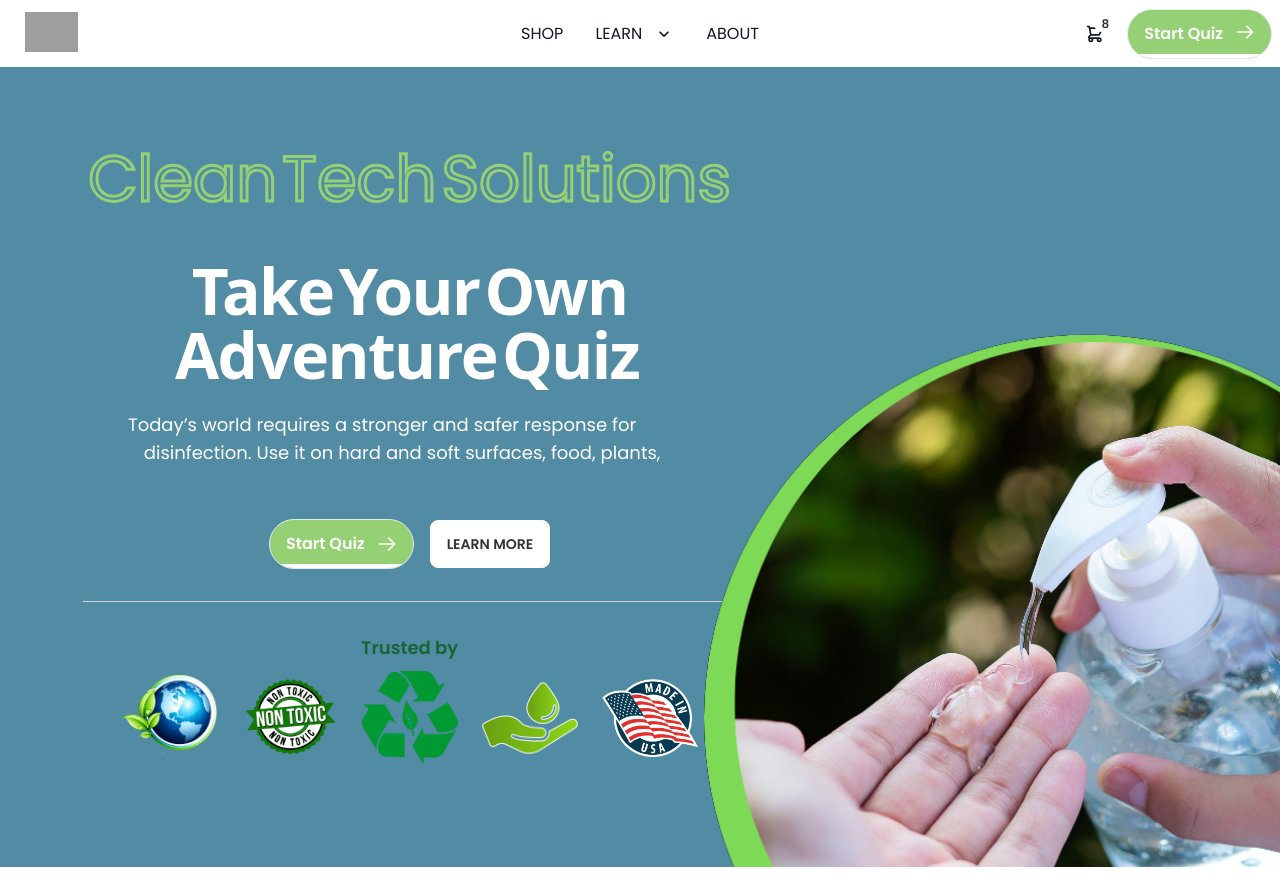
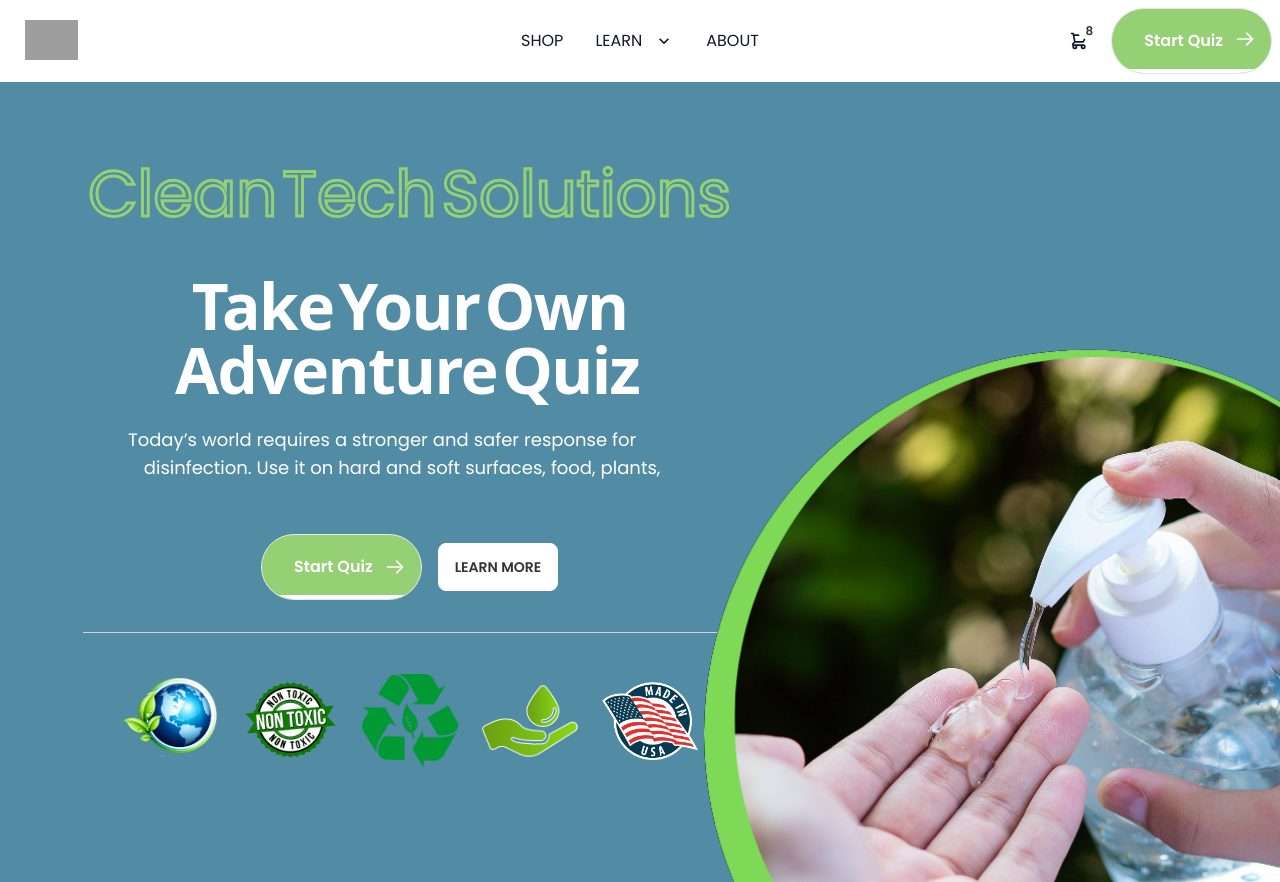
Before and after one commit to dag-bag/clean-solutions, a Next.js app: page / in a window 1280 px wide. Built offline with nearby package versions, Linux system fonts and the light colour scheme; grey boxes are pictures that could not be loaded.

Commit message:
Update it

```diff
--- a/atoms/data.ts
+++ b/atoms/data.ts
@@ -33,24 +33,20 @@ export const page1DataAtom = atom<Data>({
   default: {
     name: "",
   },
-  effects_UNSTABLE: [persistAtom],
 });
 
 export const page2DataAtom = atom<Page2[] | any>({
   key: "page2dataAtomKey",
   default: [],
-  effects_UNSTABLE: [persistAtom],
 });
 export const page3DataAtom = atom<Page3[] | any>({
   key: "page3dataAtomKey",
   default: [],
-  effects_UNSTABLE: [persistAtom],
 });
 
 export const page4DataAtom = atom<Page3[] | any>({
   key: "page4dataAtomKey",
   default: [],
-  effects_UNSTABLE: [persistAtom],
 });
 
 export const allPageDataAtom = atom<DataState>({
--- a/components/pages/Home/Main.tsx
+++ b/components/pages/Home/Main.tsx
@@ -72,9 +72,6 @@ const Main = () => {
               <HomeModal />
             </motion.div>
             <div className="mt-8 pt-8 border-t border-gray-300 ">
-              <h6 className="text-lg text-green-800 dark:text-green-400 font-semibold">
-                Trusted by
-              </h6>
               <div className="mt-2 flex gap-6 justify-center items-center">
                 {TrustedIcons.map((icon, index) => {
                   return (
--- a/components/utils/Btn.tsx
+++ b/components/utils/Btn.tsx
@@ -12,7 +12,7 @@ function Btn({ hidden }: Props) {
   return (
     <Link href="/quiz">
       <button
-        className={`relative inline-flex items-center justify-start py-3 pl-4 pr-12 overflow-hidden font-semibold text-white transition-all duration-150 ease-in-out rounded-full hover:pl-10 hover:pr-6 bg-green-1 group border hover:border-green-1 ${
+        className={`relative inline-flex items-center justify-start py-5 pl-8 pr-12 overflow-hidden font-semibold text-white transition-all duration-150 ease-in-out rounded-full hover:pl-10 hover:pr-6 bg-green-1 group border hover:border-green-1  ${
           hidden ? "hidden md:block" : ""
         }`}
       >
```
